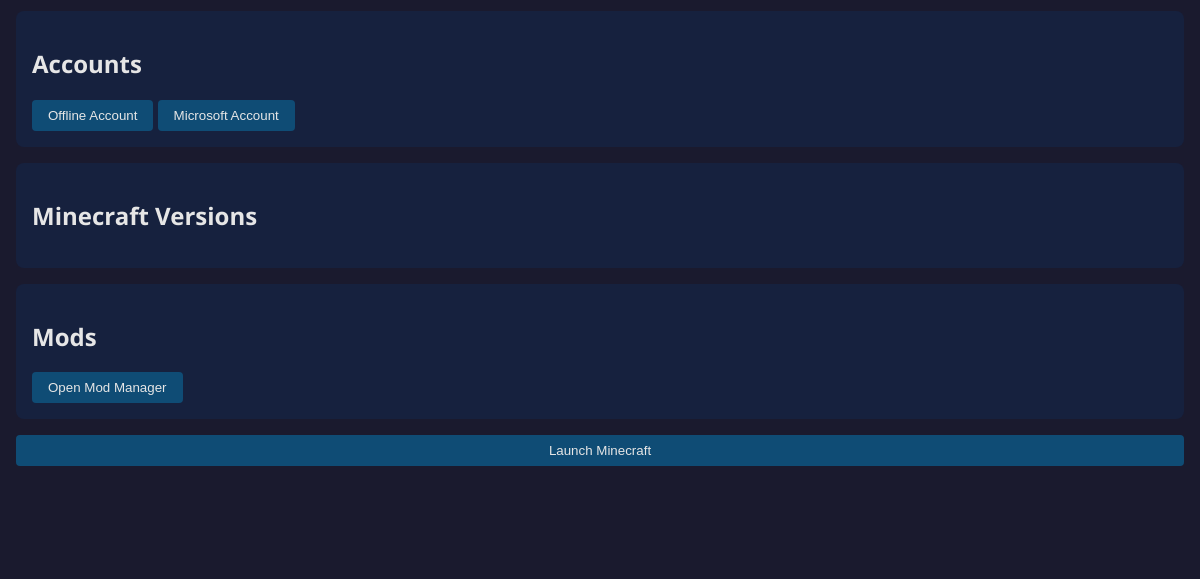
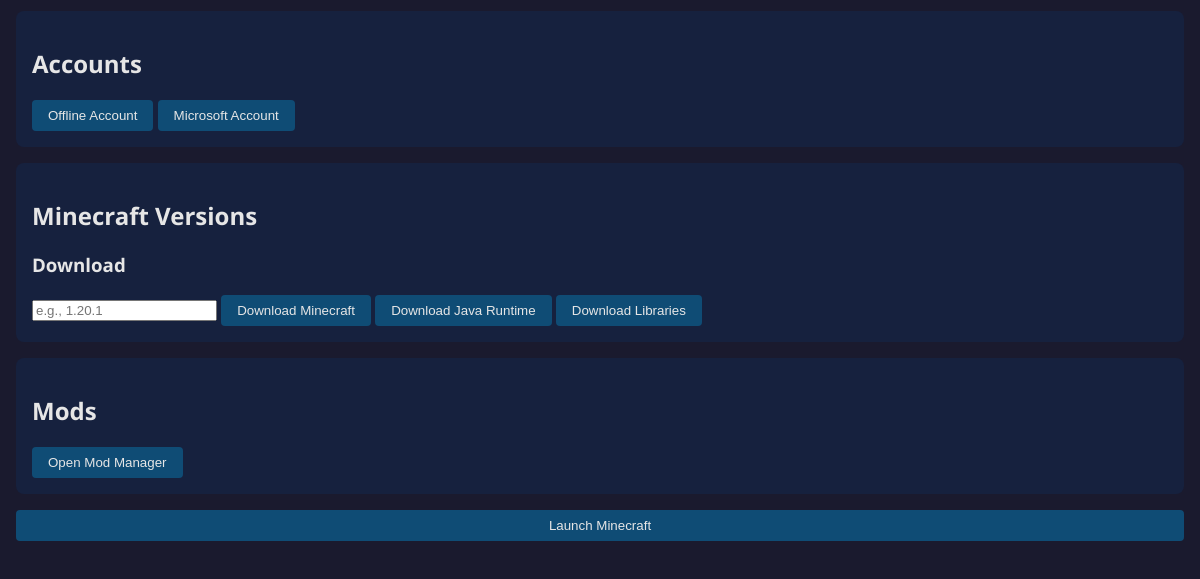
Before and after one commit to KiuaAA/X-_-3, an Electron app: page XL/renderer/index.html in a window 1200 px wide. Shown: the part 81-660 px from the top of the page. Drawn offline with Linux system fonts and the light colour scheme; no server answers.

Commit message:
Update index.html

```diff
--- a/XL/renderer/index.html
+++ b/XL/renderer/index.html
@@ -20,6 +20,13 @@
       <div class="versions">
         <h2>Minecraft Versions</h2>
         <ul id="version-list"></ul>
+        <div class="download-section">
+          <h3>Download</h3>
+          <input type="text" id="version-input" placeholder="e.g., 1.20.1">
+          <button id="download-mc-btn">Download Minecraft</button>
+          <button id="download-java-btn">Download Java Runtime</button>
+          <button id="download-libs-btn">Download Libraries</button>
+        </div>
       </div>
       <div class="mods">
         <h2>Mods</h2>
@@ -30,4 +37,4 @@
   </div>
   <script src="renderer.js"></script>
 </body>
-  </html>
+</html>
```
